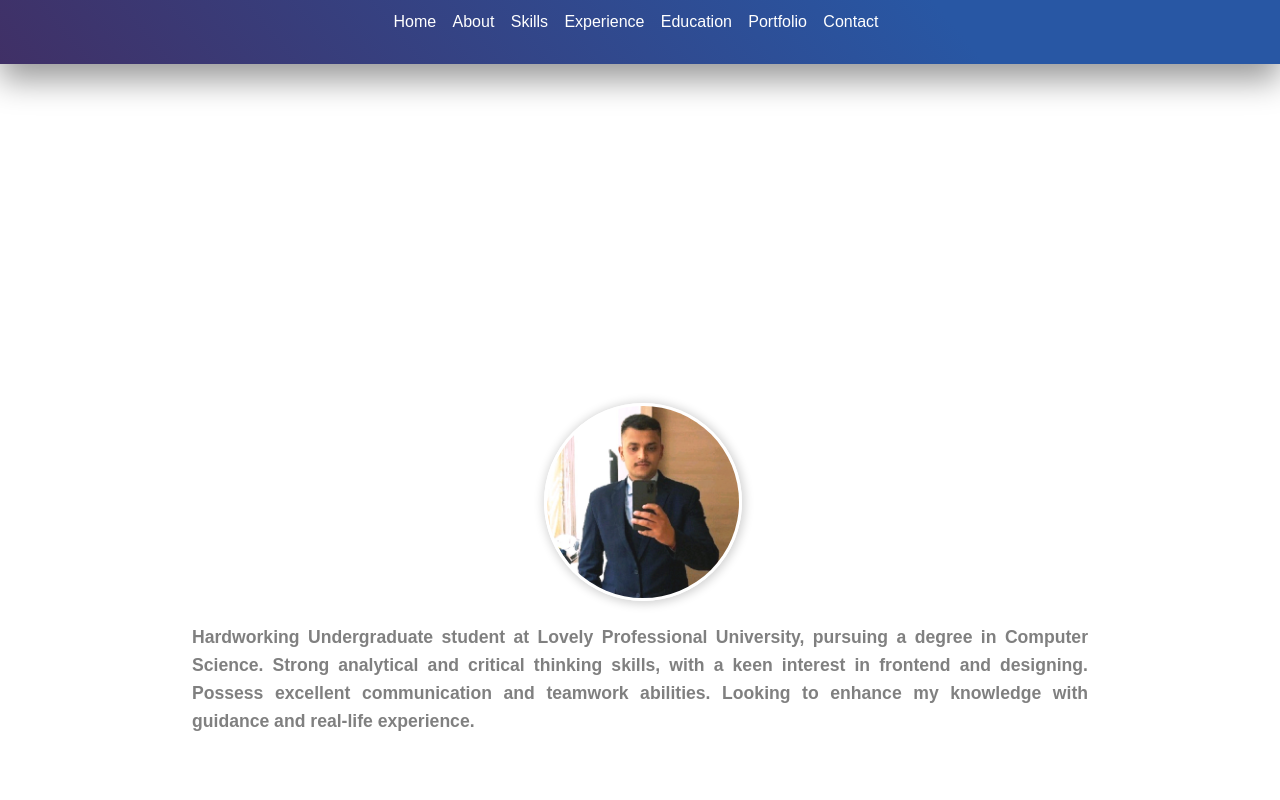
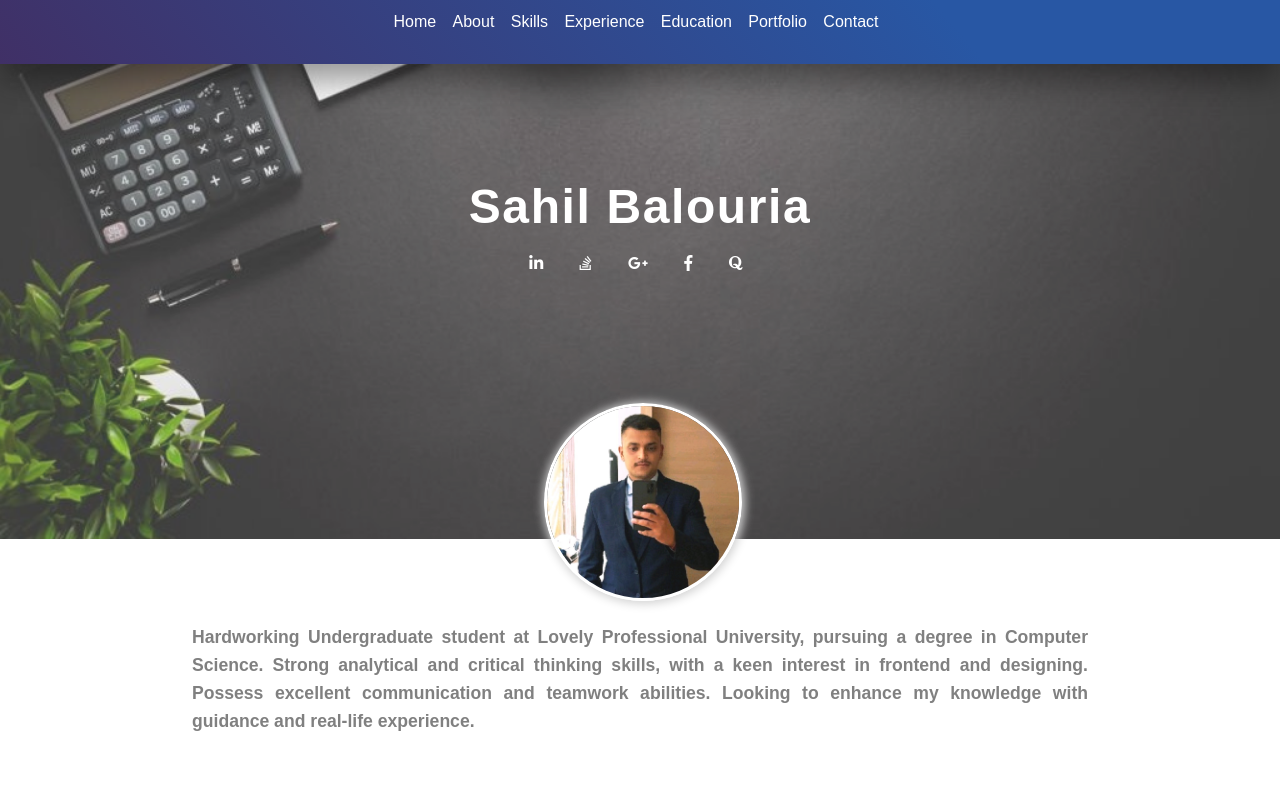
Before and after one commit to Sahilbalouria19/Portfolio-Website, a plain HTML site: page index.html in a window 1280 px wide. Shown: the top 800 px of the page. Drawn offline with Linux system fonts and the light colour scheme.

Commit message:
file added

```diff
--- a/main.css
+++ b/main.css
@@ -12,7 +12,7 @@ body {
 #body-header {
     height: 65vh;
     opacity: 0.8;
-    background-image: url(cover.jpg);
+    background-image: url(./images/cover.jpg);
     background-size: cover;
     background-position: center;
     background-attachment: fixed;
```
